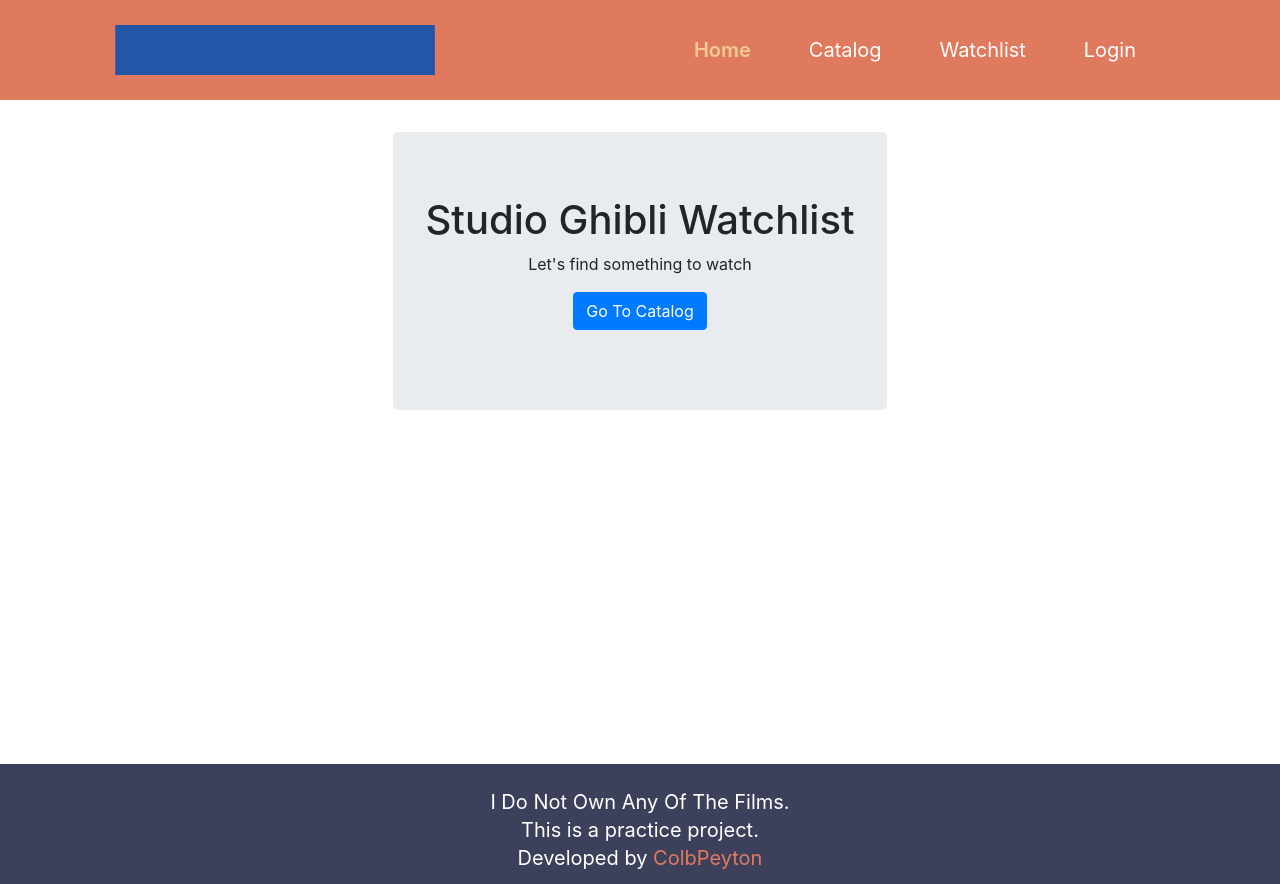
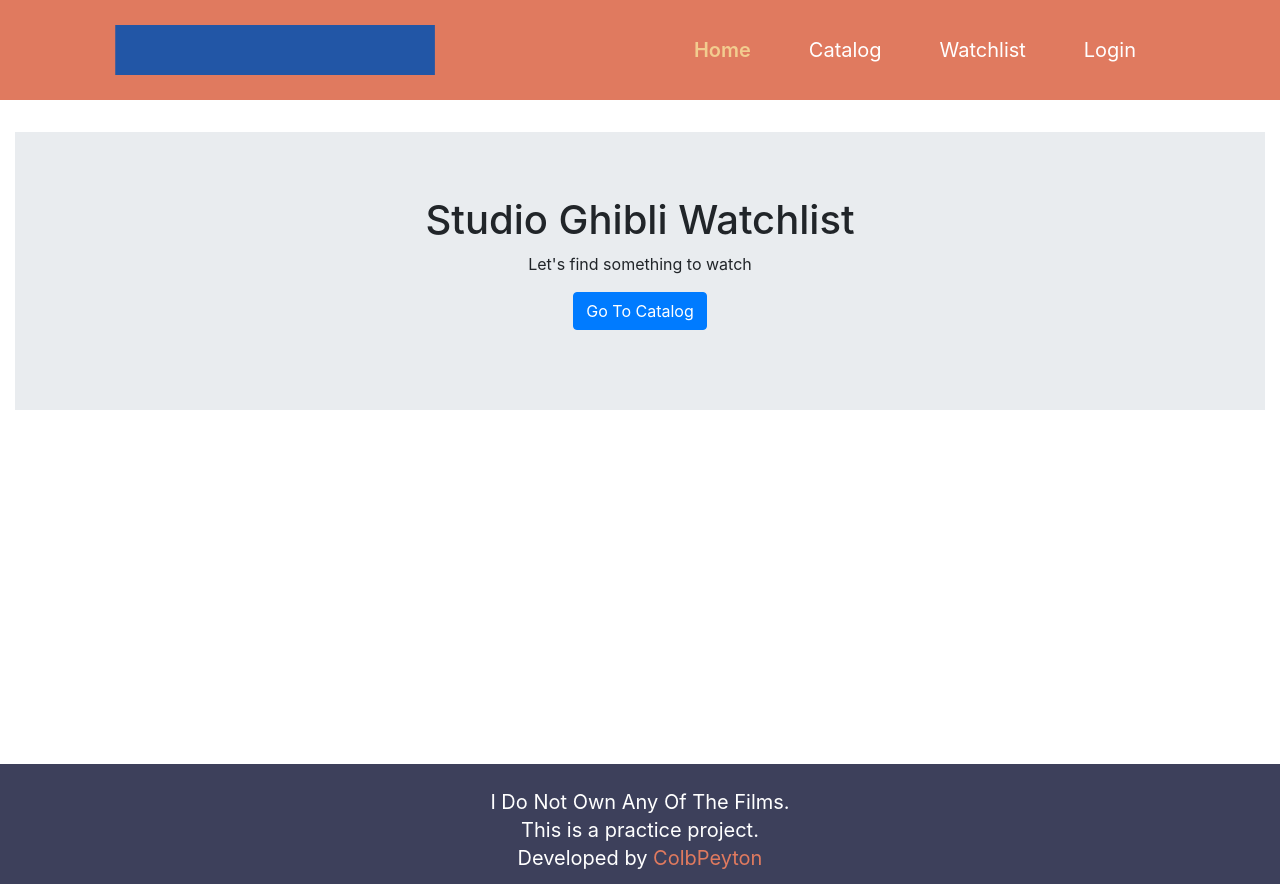
Before and after one commit to ColbPeyton/ghibli_watchlist, a React (Create React App) app: page / in a window 1280 px wide. Built offline with nearby package versions, Linux system fonts and the light colour scheme.

Commit message:
Fixed styling issues across app.
Implemented a similar style for Jumbotron across pages. Fixed issue with form styling

```diff
--- a/src/pages/Catalog.js
+++ b/src/pages/Catalog.js
@@ -27,7 +27,7 @@
 
     function renderFilms(){
         return films.map((film, index)=> {
-            return (<div className='container-card'><MovieCard title={film.title} id={film.id} key={index}/></div>)
+            return (<div className='container-card' key={index}><MovieCard title={film.title} id={film.id} /></div>)
         })
     }
 
--- a/src/pages/Home.js
+++ b/src/pages/Home.js
@@ -11,9 +11,7 @@
 function Home(props){
     return(
         <Container fluid className='home'>
-            <Container fluid='md' className='container-body'>
-
-                <Jumbotron className='container-jumbo'>
+            <Jumbotron fluid className='container-jumbo'>
                 <h1>Studio Ghibli Watchlist </h1>
                 <p>Let's find something to watch</p>
                 <p>
@@ -21,7 +19,6 @@
                 </p>
             </Jumbotron>
         </Container>
-        </Container>
 
     )
 }
--- a/src/pages/SignIn.js
+++ b/src/pages/SignIn.js
@@ -20,14 +20,15 @@
     }
 
     return(
-        <Container className='sign-in'>
-            <Jumbotron className='jumbo'>
+        <Container fluid className='sign-in'>
+            <Jumbotron fluid className='jumbo'>
                 <Container>
-                    <h1>SignIn</h1>
+                    <h1>Sign In</h1>
                     <p>To Get Started</p>
                 </Container>
             </Jumbotron>
-            <form onSubmit={(e)=> handleSubmit(e)} className='container-form'>
+            <Container className='container-form'>
+            <form onSubmit={(e)=> handleSubmit(e)} className='form-body'>
                 <div className='form-group'>
                     <label htmlFor='username'>Username</label>
                     <input
@@ -50,6 +51,7 @@
                 </div>
                 <button type="submit" className="btn btn-primary">Submit</button>
             </form>
+            </Container>
         </Container>
 
     )
--- a/src/styles/pages/Catalog.scss
+++ b/src/styles/pages/Catalog.scss
@@ -33,9 +33,6 @@
             grid-template-columns: repeat(3, 1fr);
             grid-auto-rows: auto;
             row-gap: 15px;
-            .container-card{
-
-            }
 
         }
     }
--- a/src/styles/pages/Home.scss
+++ b/src/styles/pages/Home.scss
@@ -1,19 +1,11 @@
 .home{
     margin-top: 2rem;
     min-height: 75vh;
-    .container-body{
-        height: 100%;
-        width: 100%;
+    .container-jumbo{
         display: flex;
         justify-content: center;
         align-items: center;
-
-        .container-jumbo{
-            display: flex;
-            justify-content: center;
-            align-items: center;
-            flex-direction: column;
-            text-align: center;
-        }
+        flex-direction: column;
+        text-align: center;
     }
 }
--- a/src/styles/pages/SignIn.scss
+++ b/src/styles/pages/SignIn.scss
@@ -12,5 +12,10 @@
 
     .container-form{
         max-width: 500px;
+        .form-body{
+            display: flex;
+            flex-direction: column;
+        }
+
     }
 }
```
Lines whose indentation alone changed are shown as unchanged.
